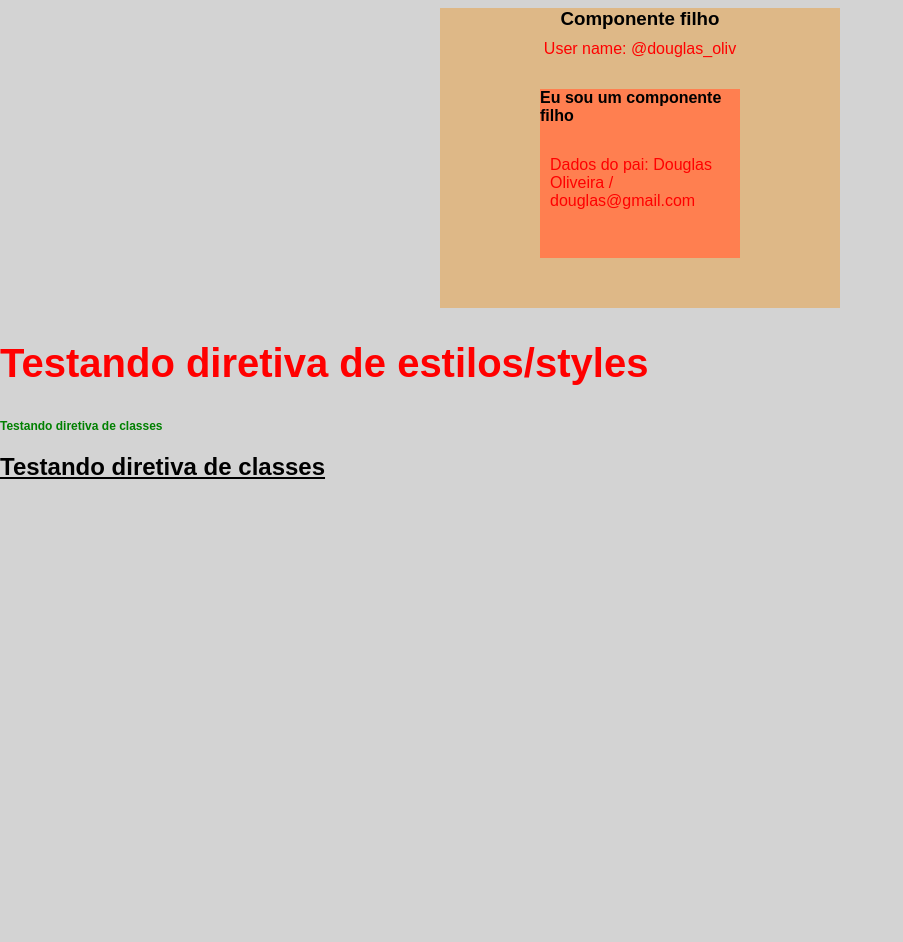
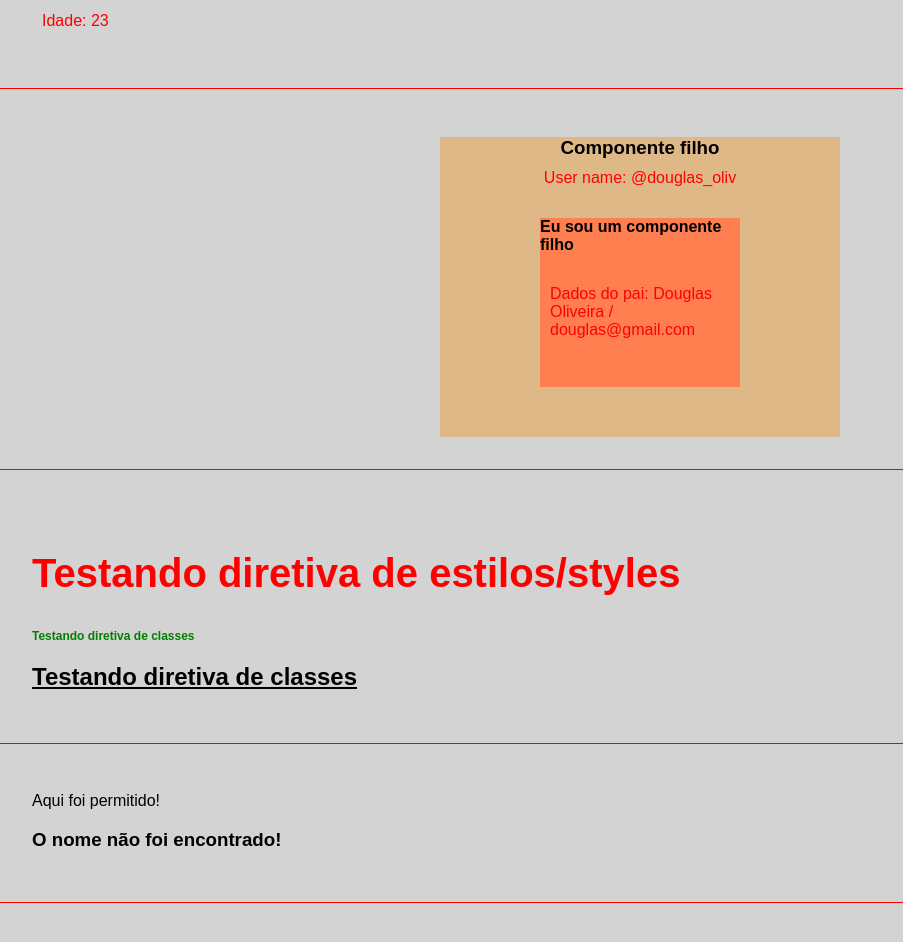
Before and after one commit to doug-22/angular-learning, an Angular app: page / in a window 1280 px wide. Shown: the part 180-1122 px from the top of the page, without its empty margins (0-903 px from the left). Before the commit the page ends 800 px from the top, so only its background shows below. Built offline with nearby package versions, Linux system fonts and the light colour scheme.

Commit message:
renderização condicional

```diff
--- a/src/app/app.component.html
+++ b/src/app/app.component.html
@@ -3,3 +3,4 @@
 <!-- entre colchetes o nome da variável que vai ser enviada, entre aspas, o nome que será recebida -->
 <app-parent-data [name]="userName"></app-parent-data>
 <app-directives></app-directives>
+<app-if-render></app-if-render>
--- a/src/app/app.module.ts
+++ b/src/app/app.module.ts
@@ -6,6 +6,7 @@ import { FirstComponentComponent } from './components/first-component/first-comp
 import { ParentDataComponent } from './components/parent-data/parent-data.component';
 import { ChildDataComponent } from './components/parent-data/child-data/child-data.component';
 import { DirectivesComponent } from './components/directives/directives.component';
+import { IfRenderComponent } from './components/if-render/if-render.component';
 
 @NgModule({
   declarations: [
@@ -13,7 +14,8 @@ import { DirectivesComponent } from './components/directives/directives.componen
     FirstComponentComponent,
     ParentDataComponent,
     ChildDataComponent,
-    DirectivesComponent
+    DirectivesComponent,
+    IfRenderComponent
   ],
   imports: [
     BrowserModule
--- a/src/app/components/directives/directives.component.html
+++ b/src/app/components/directives/directives.component.html
@@ -1,6 +1,8 @@
-<h2 [ngStyle]="{'font-size': size + 'px', 'color': color}">
-  Testando diretiva de estilos/styles
-</h2>
+<div class="class">
+  <h2 [ngStyle]="{'font-size': size + 'px', 'color': color}">
+    Testando diretiva de estilos/styles
+  </h2>
 
-<h2 [ngClass]="classes">Testando diretiva de classes</h2>
-<h2 [ngClass]="underline">Testando diretiva de classes</h2>
+  <h2 [ngClass]="classes">Testando diretiva de classes</h2>
+  <h2 [ngClass]="underline">Testando diretiva de classes</h2>
+</div>
--- a/src/app/components/first-component/first-component.component.html
+++ b/src/app/components/first-component/first-component.component.html
@@ -1,2 +1,4 @@
-<p class="name">Nome: {{ name }}</p>
-<p>Idade: {{ age }}</p>
+<div class="class">
+  <p class="name">Nome: {{ name }}</p>
+  <p>Idade: {{ age }}</p>
+</div>
--- /dev/null
+++ b/src/app/components/if-render/if-render.component.html
@@ -0,0 +1,9 @@
+<div class="class">
+  <div *ngIf="canShow">Aqui foi permitido!</div>
+  <h3 *ngIf="name === 'Douglas'; else nameNotFound">O nome é Douglas</h3>
+  <ng-template #nameNotFound>
+    <div>
+      <h3>O nome não foi encontrado!</h3>
+    </div>
+  </ng-template>
+</div>
--- /dev/null
+++ b/src/app/components/if-render/if-render.component.ts
@@ -0,0 +1,18 @@
+import { Component, OnInit } from '@angular/core';
+
+@Component({
+  selector: 'app-if-render',
+  templateUrl: './if-render.component.html',
+  styleUrls: ['./if-render.component.css']
+})
+export class IfRenderComponent implements OnInit {
+
+  canShow: boolean = true;
+  name: string = "José";
+
+  constructor() { }
+
+  ngOnInit(): void {
+  }
+
+}
--- a/src/app/components/parent-data/parent-data.component.html
+++ b/src/app/components/parent-data/parent-data.component.html
@@ -1,5 +1,7 @@
-<div class="box">
-  <h3>Componente filho</h3>
-  <p>User name: {{name}}</p>
-  <app-child-data [data]="data"></app-child-data>
+<div class="class">
+  <div class="box">
+    <h3>Componente filho</h3>
+    <p>User name: {{name}}</p>
+    <app-child-data [data]="data"></app-child-data>
+  </div>
 </div>
--- a/src/styles.css
+++ b/src/styles.css
@@ -10,3 +10,13 @@ p {
   color: red;
   padding: 10px;
 }
+
+body {
+  padding-bottom: 500px;
+}
+
+.class {
+  border-bottom: 1px solid red;
+  padding: 2em;
+  margin-bottom: 1em;
+}
```
Also changed, not shown: src/app/components/if-render/if-render.component.css (added), 2 other files (tests, documents, lock files or other folders).
